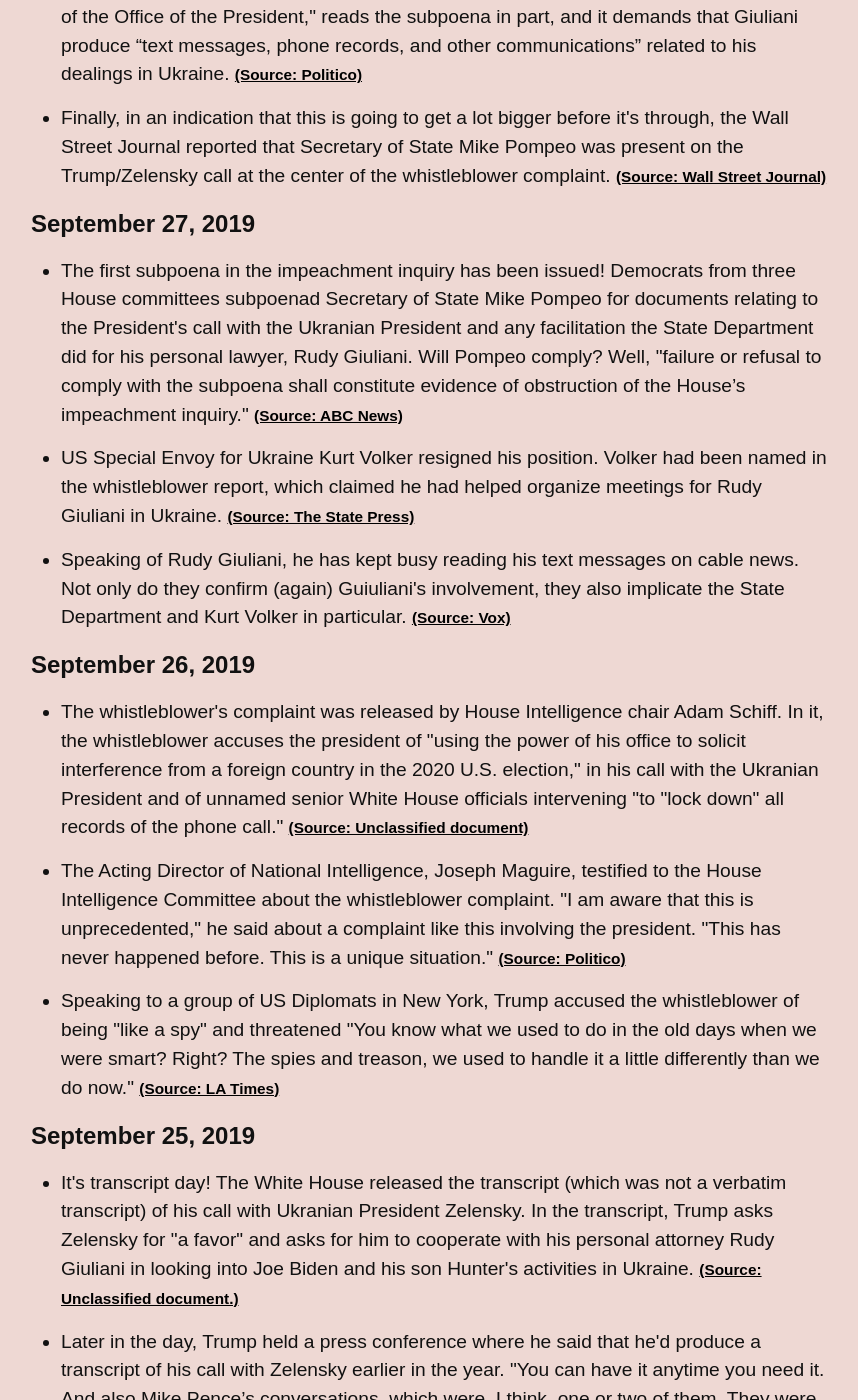
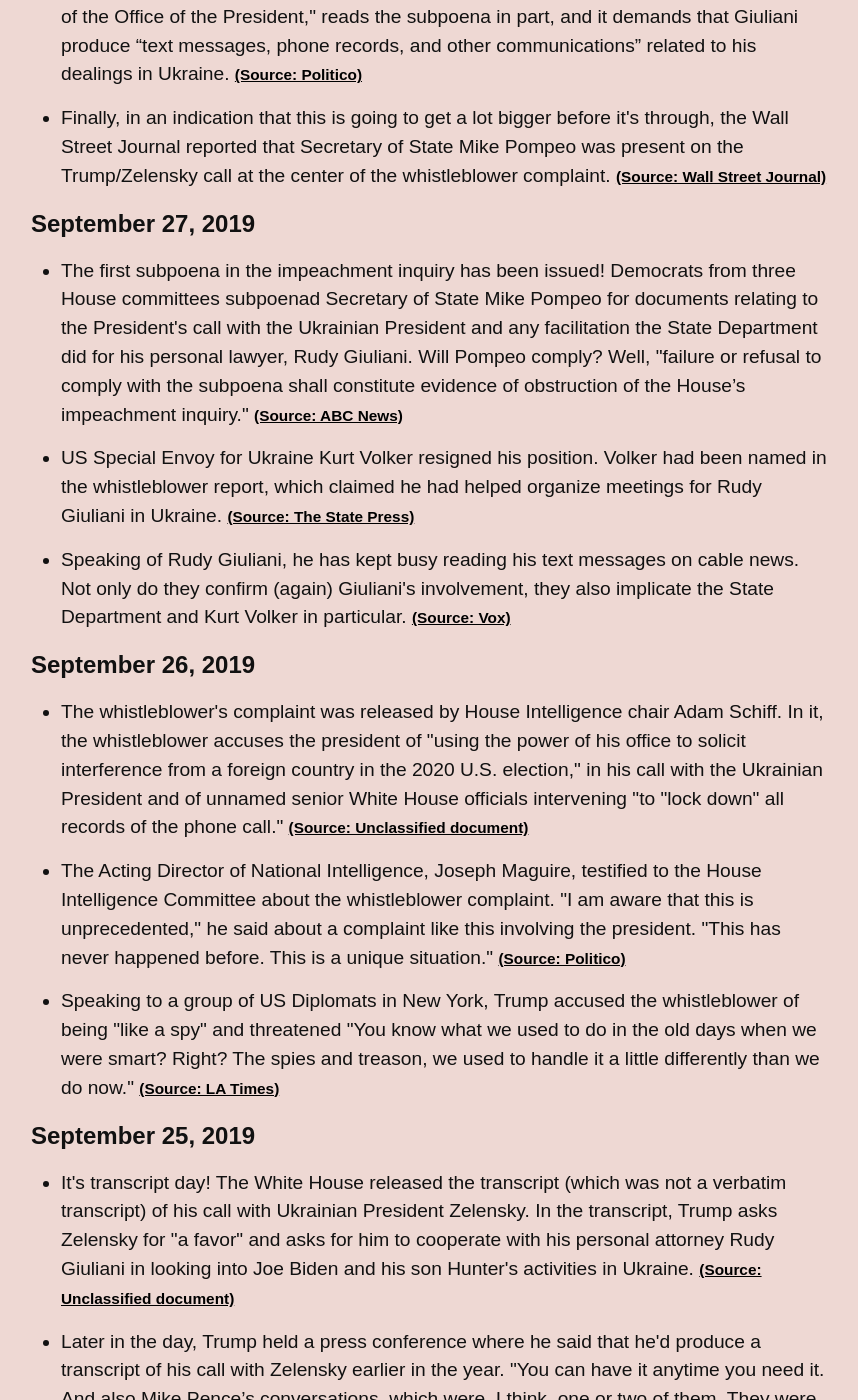
Before and after one commit to dansinker/impeachment.fyi, a Jekyll site: the page built from archive.md, in a window 1280 px wide and 1400 px high, scrolled down 4227 px. Shown: the whole window, without its empty margins (269-1127 px from the left). Built offline with Jekyll 4.4.1, drawn with Linux system fonts in a browser that asks for light colours; nearby versions of some CDN libraries; some web fonts are replaced; comment, search, counter and statistics services are not loaded; some of the changed text lies outside the part shown.

Commit message:
Spelling fixes and minor copy edits

```diff
--- a/_data/news.yml
+++ b/_data/news.yml
@@ -1,6 +1,6 @@
 news:
 - date: 2019-10-04
-  yesterday: After a week of <a href="https://www.nytimes.com/2019/10/02/us/politics/impeachment-white-house-subpoena.html?action=click&module=Top%20Stories&pgtype=Homepage">legal wrangling</a> by the Democrats and <a href="https://www.huffpost.com/entry/cnn-trump-bullshit-vulgarity_n_5d94dea1e4b0ac3cddb27d0e?guccounter=1&guce_referrer=aHR0cHM6Ly93d3cuZ29vZ2xlLmNvbS8&guce_referrer_sig=AQAAALXA_r29kaLfKOszR71iz8XBQhQluFvati-BG3gNQ5Bqve8H19kTTrOSBZ4zuJpKpj3bHKFg9mTPHYd5YLtyLi27XQjwojbFiSXicwsZOYovBWZtZhdDzujp9pq8nb8aMhgcAbHU17o7aA-U6m-I4naHA25XDthdcUSQmW3zN-AM">explosive statements</a> to the press by the president, yesterday ended with the <a href="https://foreignaffairs.house.gov/_cache/files/5/0/50759349-fe81-4444-a990-65c92528de82/50EE8A2F1CFC493A98876200762152FC.chairmen-letter-on-state-departmnent-texts-10-03-19.pdf">evening release of text messages</a> between various State Department officials that largely corroborated the whistleblower's original complaint that the president was witholding military aid from Ukraine in order to pressure them to investigate Joe Biden. It was quite a way to (almost) wrap the week. Which brings us to...
+  yesterday: After a week of <a href="https://www.nytimes.com/2019/10/02/us/politics/impeachment-white-house-subpoena.html?action=click&module=Top%20Stories&pgtype=Homepage">legal wrangling</a> by the Democrats and <a href="https://www.huffpost.com/entry/cnn-trump-bullshit-vulgarity_n_5d94dea1e4b0ac3cddb27d0e?guccounter=1&guce_referrer=aHR0cHM6Ly93d3cuZ29vZ2xlLmNvbS8&guce_referrer_sig=AQAAALXA_r29kaLfKOszR71iz8XBQhQluFvati-BG3gNQ5Bqve8H19kTTrOSBZ4zuJpKpj3bHKFg9mTPHYd5YLtyLi27XQjwojbFiSXicwsZOYovBWZtZhdDzujp9pq8nb8aMhgcAbHU17o7aA-U6m-I4naHA25XDthdcUSQmW3zN-AM">explosive statements</a> to the press by the president, yesterday ended with the <a href="https://foreignaffairs.house.gov/_cache/files/5/0/50759349-fe81-4444-a990-65c92528de82/50EE8A2F1CFC493A98876200762152FC.chairmen-letter-on-state-departmnent-texts-10-03-19.pdf">evening release of text messages</a> between various State Department officials that largely corroborated the whistleblower's original complaint that the president was withholding military aid from Ukraine in order to pressure them to investigate Joe Biden. It was quite a way to (almost) wrap the week. Which brings us to...
   todays:
   - item: Low-key looming over today has been the end of the deadline set by Elijah Cummings, chair of the House Oversight Committee, for the White House to turn over documents related to the Ukrainian phone call or face a subpoena to do the same. Well, guess what? The White House didn't comply, and so just as this update was being drafted, a subpoena was sent to White House Chief of Staff Mick Mulvaney. The White House now has until October 18 to comply. "Your failure or refusal to comply with the subpoena," the accompanying letter reads, "including at the direction or behest of the President or others at the White House, shall constitute evidence of obstruction of the House's impeachment inquiry and may be used as an adverse inference against you and the President."
     source: original documents
@@ -11,10 +11,10 @@ news:
   - item: Meanwhile, if you've been wondering whatever happened to Vice President Pence, who seems to have gone missing, last night the Washington Post broke a story that Trump "repeatedly involved Vice President Pence in efforts to exert pressure on the leader of Ukraine at a time when the president was using other channels to solicit information that he hoped would be damaging to a Democratic rival." Sources close to Pence say he was "unaware" of Trump's motivations to get information on Joe Biden and his son Hunter. Which, OK sure.
     source: Washington Post
     url: https://www.washingtonpost.com/world/national-security/trump-involved-pence-in-efforts-to-pressure-ukraines-leader-though-aides-say-vice-president-was-unaware-of-pursuit-of-dirt-on-bidens/2019/10/02/263aa9e2-e4a7-11e9-b403-f738899982d2_story.html
-  - item: And, citing in part the Washington Post's report, today House investigators sent a letter to the Vice President requesting a sprawling list of documents related to actions involving Ukraine. It's not a subopoena, yet, but Pence's deadline is October 15.
+  - item: And, citing in part the Washington Post's report, today House investigators sent a letter to the Vice President requesting a sprawling list of documents related to actions involving Ukraine. It's not a subpoena, yet, but Pence's deadline is October 15.
     source: original document
     url: https://oversight.house.gov/sites/democrats.oversight.house.gov/files/documents/2019-10-04.EEC%20Engel%20Schiff%20%20re%20Request%20to%20VP%2010-04-19%20Letter%20and%20Schedule.pdf
-  tomorrow: It's the weekend, surely nothing will happen, right? But next week, expect extensive fireworks surrounding these latest subpoenas and document requests. This weekend though, let's all just hit the sauna or something. .
+  tomorrow: It's the weekend, surely nothing will happen, right? But next week, expect extensive fireworks surrounding these latest subpoenas and document requests. This weekend though, let's all just hit the sauna or something.
 - date: 2019-10-03
   yesterday: This week's impeachment news has been largely defined by <a href="ttps://www.cnn.com/2019/09/27/politics/pompeo-congressional-subpoena-ukraine/index.html">legal wrangling</a> and issuing statements to the press by both <a href="https://www.huffpost.com/entry/cnn-trump-bullshit-vulgarity_n_5d94dea1e4b0ac3cddb27d0e?guccounter=1&guce_referrer=aHR0cHM6Ly93d3cuZ29vZ2xlLmNvbS8&guce_referrer_sig=AQAAALXA_r29kaLfKOszR71iz8XBQhQluFvati-BG3gNQ5Bqve8H19kTTrOSBZ4zuJpKpj3bHKFg9mTPHYd5YLtyLi27XQjwojbFiSXicwsZOYovBWZtZhdDzujp9pq8nb8aMhgcAbHU17o7aA-U6m-I4naHA25XDthdcUSQmW3zN-AM">the President</a> and <a href="https://abcnews.go.com/Politics/fooling-house-democrat-leading-impeachment-probe/story?id=66004383">the Democrats</a>. The presidents statements have been <a href="https://www.cnn.com/2019/10/02/politics/president-donald-trump-impeachment-democrats-pompeo/index.html">far more inflamatory</a>, and the Democrats have been firing back with <a href="https://www.nytimes.com/2019/10/02/us/politics/impeachment-white-house-subpoena.html?action=click&module=Top%20Stories&pgtype=Homepage">legal threats</a>. It's been a long week.
   todays:
@@ -30,14 +30,14 @@ news:
   - item: Speaking of Volker, the Guardian has an excellent look into how this "mild-mannered former ambassador to Nato" ended up enmeshed in this whole fiaso. The short of it? "He really tried to have his cake and eat it, thinking he could operate inside the administration with one foot outside, that would give him some flexibility. But those two things were incompatible."
     source: The Guardian
     url: https://www.theguardian.com/us-news/2019/oct/03/kurt-volker-ukraine-trump-special-envoy
-  - item: And finally, because today wasn't absurd enough, '90s powergrunge band/internet meme Nickelback issued a copyright infringement notice against a tweet from the president that used the band's video for the song "Photograph" to implicate Joe Biden and his son Hunter in dealings with the Ukranians. Writing this sentence made me very tired.
+  - item: And finally, because today wasn't absurd enough, '90s powergrunge band/internet meme Nickelback issued a copyright infringement notice against a tweet from the president that used the band's video for the song "Photograph" to implicate Joe Biden and his son Hunter in dealings with the Ukrainians. Writing this sentence made me very tired.
     source: The Verge
     url: https://www.theverge.com/tldr/2019/10/3/20896623/nickelback-trump-photograph-meme-copyright-takedown
   tomorrow: Tomorrow is Elijah Cummings deadline for White House cooperation to turn over documents or he's subpoenaing them, so that should be interesting. Also, it's Friday tomorrow, I'm sure it will be chill. TGIF right?
 - date: 2019-10-02
   yesterday: The second week of the impeachment inquiry has moved rapidly into a legal maneuvering stage, with Democrats issuing subpoenas to <a href="https://www.cnn.com/2019/09/27/politics/pompeo-congressional-subpoena-ukraine/index.html">Secretary of State Mike Pompeo</a> and <a href="https://www.nytimes.com/2019/09/30/us/politics/impeach-giuliani-subpoena.html">Rudy Giuliani</a> and those same folks <a href="https://www.theguardian.com/us-news/2019/oct/01/mike-pompeo-trump-impeachment-inquiry-democrats-ukraine">pushing back</a> against complying. Tensions, already high, are getting higher, with the president repeatedly calling the impeachment inquiry <a href="https://twitter.com/realDonaldTrump/status/1178643854737772545">treasonous</a>. It's been a week, and it's only Wednesday.
   todays:
-  - item: Wednesday opened with Secretary of State Mike Pompeo telling reporters traveling with him in Rome that he was listening in on the call between Trump and Ukranian president Zelensky--he had not previously revealed his presence on the call. "Asked if the call raised any red flags in his mind, Pompeo did not respond. "
+  - item: Wednesday opened with Secretary of State Mike Pompeo telling reporters traveling with him in Rome that he was listening in on the call between Trump and Ukrainian president Zelensky--he had not previously revealed his presence on the call. "Asked if the call raised any red flags in his mind, Pompeo did not respond."
     source: LA Times
     url: https://www.latimes.com/politics/story/2019-10-02/pompeo-ukraine-call-between-trump-and-zelensky?_amp=true&__twitter_impression=true
   - item: Later in the morning, Speaker of the House Nancy Pelosi held her weekly press conference where she was joined by Chair of the House Intelligence Committee Adam Schiff. At the presser, Schiff said that if the President or the administration interferes in the impeachment inquiry, "any action like that that forces us to litigate or have to consider litigation will be considered further evidence of obstruction of justice."
@@ -62,7 +62,7 @@ news:
   - item: What can Democrats do if people like Pompeo or Giuliani refuse to testify? The Washington Post today put up a good breakdown of the options available to them. Though, spoiler alert, "the rule book for how to be a check on the executive branch doesn’t include an executive branch unwilling to cooperate."
     source: Washington Post
     url: https://www.washingtonpost.com/politics/2019/10/01/what-can-congress-do-if-mike-pompeo-wont-cooperate-with-its-impeachment-inquiry/
-  - item: Meanwhile, House committees have continued to send out requests for testimony, summoning former US special envoy to Ukraine Kurt Volker (who resigned last week after he was implicated in the whistleblower complaint) and Marie Yovanovitch, former US ambassadord to Ukraine. Volker is expected to testify on Thursday and Yovanovitch on October 11.
+  - item: Meanwhile, House committees have continued to send out requests for testimony, summoning former US special envoy to Ukraine Kurt Volker (who resigned last week after he was implicated in the whistleblower complaint) and Marie Yovanovitch, former US ambassador to Ukraine. Volker is expected to testify on Thursday and Yovanovitch on October 11.
     source: NBC News
     url: https://www.nbcnews.com/politics/trump-impeachment-inquiry/former-ukraine-envoy-volker-testify-impeachment-inquiry-thursday-n1061001
   - item: And finally, on Twitter today, Trump insisted that he be allowed to "interview & learn everything about the Whistleblower." The identity of the whistleblower, who has made an agreement to testify to Congress, is protected by the Whistleblower Protection Act.
@@ -88,20 +88,20 @@ news:
 - date: 2019-09-27
   yesterday: An <a href="https://www.nytimes.com/2019/09/24/us/politics/democrats-impeachment-trump.html">impeachment inquiry is underway</a>! The inquiry stems from a whistleblower's complaint around a phone call Trump had with the president of Ukraine. The <a href="https://www.washingtonpost.com/context/read-the-whistleblower-complaint-regarding-president-trump-s-communications-with-ukrainian-president-volodymyr-zelensky/4b9e0ca5-3824-467f-b1a3-77f2d4ee16aa/">complaint was released publicly yesterday</a>.
   todays:
-  - item: The first subpoena in the impeachment inquiry has been issued! Democrats from three House committees subpoenad Secretary of State Mike Pompeo for documents relating to the President's call with the Ukranian President and any facilitation the State Department did for his personal lawyer, Rudy Giuliani. Will Pompeo comply? Well, "failure or refusal to comply with the subpoena shall constitute evidence of obstruction of the House’s impeachment inquiry."
+  - item: The first subpoena in the impeachment inquiry has been issued! Democrats from three House committees subpoenad Secretary of State Mike Pompeo for documents relating to the President's call with the Ukrainian President and any facilitation the State Department did for his personal lawyer, Rudy Giuliani. Will Pompeo comply? Well, "failure or refusal to comply with the subpoena shall constitute evidence of obstruction of the House’s impeachment inquiry."
     source: ABC News
     url: https://abcnews.go.com/Politics/democrats-issue-subpoena-pompeos-ukraine-documents/story?id=65912440
   - item: US Special Envoy for Ukraine Kurt Volker resigned his position. Volker had been named in the whistleblower report, which claimed he had helped organize meetings for Rudy Giuliani in Ukraine.
     source: The State Press
     url: https://www.statepress.com/article/2019/09/sppolitics-mccain-head-steps-down
-  - item: Speaking of Rudy Giuliani, he has kept busy reading his text messages on cable news. Not only do they confirm (again) Guiuliani's involvement, they also implicate the State Department and Kurt Volker in particular.
+  - item: Speaking of Rudy Giuliani, he has kept busy reading his text messages on cable news. Not only do they confirm (again) Giuliani's involvement, they also implicate the State Department and Kurt Volker in particular.
     source: Vox
     url: https://www.vox.com/policy-and-politics/2019/9/27/20887170/rudy-giuliani-text-messages-ukraine-fox-news-state-department-volker
   tomorrow: The White House doesn't have a great track record with complying with subpoenas so that may be a thing. Deadline is October 4.
 - date: 2019-09-26
   yesterday: An <a href="https://www.nytimes.com/2019/09/24/us/politics/democrats-impeachment-trump.html">impeachment inquiry is underway</a>! The inquiry stems from a phone call Trump had with the president of Ukraine--a <a href="https://apps.npr.org/documents/document.html?id=6429015-Trump-Ukraine-Transcript">summary transcript of which was released</a> on September 25th.
   todays:
-    - item: The whistleblower's complaint was released by House Intelligence chair Adam Schiff. In it, the whistleblower accuses the president of "using the power of his office to solicit interference from a foreign country in the 2020 U.S. election," in his call with the Ukranian President and of unnamed senior White House officials intervening "to "lock down" all records of the phone call."
+    - item: The whistleblower's complaint was released by House Intelligence chair Adam Schiff. In it, the whistleblower accuses the president of "using the power of his office to solicit interference from a foreign country in the 2020 U.S. election," in his call with the Ukrainian President and of unnamed senior White House officials intervening "to "lock down" all records of the phone call."
       source: Unclassified document
       url: https://www.washingtonpost.com/context/read-the-whistleblower-complaint-regarding-president-trump-s-communications-with-ukrainian-president-volodymyr-zelensky/4b9e0ca5-3824-467f-b1a3-77f2d4ee16aa/
     - item: The Acting Director of National Intelligence, Joseph Maguire, testified to the House Intelligence Committee about the whistleblower complaint. "I am aware that this is unprecedented," he said about a complaint like this involving the president. "This has never happened before. This is a unique situation."
@@ -112,10 +112,10 @@ news:
       url: https://www.latimes.com/politics/story/2019-09-26/trump-at-private-breakfast-who-gave-the-whistle-blower-the-information-because-thats-almost-a-spy
   tomorrow: More blowback from today's revelations surely. Plus, movement in the house toward new inquiries hopefully.
 - date: 2019-09-25
-  yesterday: Nancy Pelosi announced <a href="https://www.nytimes.com/2019/09/24/us/politics/democrats-impeachment-trump.html">a formal impeachment inquiry against Trump</a> and Trump, in denying any wrongdoing <a href="https://www.nbcnews.com/politics/donald-trump/trump-acknowledges-withholding-funds-ukraine-n1058126">committed to releasing the transcript</a> of his phone call with Ukrainian President Zekensky.
+  yesterday: Nancy Pelosi announced <a href="https://www.nytimes.com/2019/09/24/us/politics/democrats-impeachment-trump.html">a formal impeachment inquiry against Trump</a> and Trump, in denying any wrongdoing <a href="https://www.nbcnews.com/politics/donald-trump/trump-acknowledges-withholding-funds-ukraine-n1058126">committed to releasing the transcript</a> of his phone call with Ukrainian President Zelensky.
   todays:
-    - item: It's transcript day! The White House released the transcript (which was not a verbatim transcript) of his call with Ukranian President Zelensky. In the transcript, Trump asks Zelensky for "a favor" and asks for him to cooperate with his personal attorney Rudy Giuliani in looking into Joe Biden and his son Hunter's activities in Ukraine.
-      source: Unclassified document.
+    - item: It's transcript day! The White House released the transcript (which was not a verbatim transcript) of his call with Ukrainian President Zelensky. In the transcript, Trump asks Zelensky for "a favor" and asks for him to cooperate with his personal attorney Rudy Giuliani in looking into Joe Biden and his son Hunter's activities in Ukraine.
+      source: Unclassified document
       url: https://apps.npr.org/documents/document.html?id=6429015-Trump-Ukraine-Transcript
     - item: Later in the day, Trump held a press conference where he said that he'd produce a transcript of his call with Zelensky earlier in the year. "You can have it anytime you need it. And also Mike Pence’s conversations, which were, I think, one or two of them. They were perfect. They were all perfect.”
       source: Politico
```
